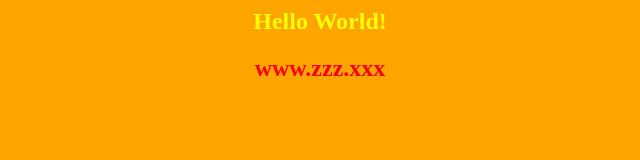
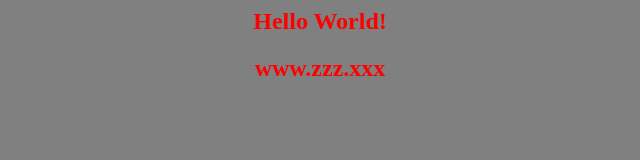
Before and after one commit to edmitrenko/app-for-jenkins, a plain HTML site: page index.html in a window 1280 px wide. Shown: the whole page, without its empty margins (320-960 px from the left). Drawn offline with Linux system fonts and the light colour scheme.

Commit message:
Changed background color

```diff
--- a/index.html
+++ b/index.html
@@ -1,7 +1,7 @@
 <html>
-<body bgcolor=orange>
+<body bgcolor=gray>
 <center>
-<h2><font color=yellow>Hello World!</font><h2>
+<h2><font color=red>Hello World!</font><h2>
 
 <font color=red>www.zzz.xxx</font>
 
```
